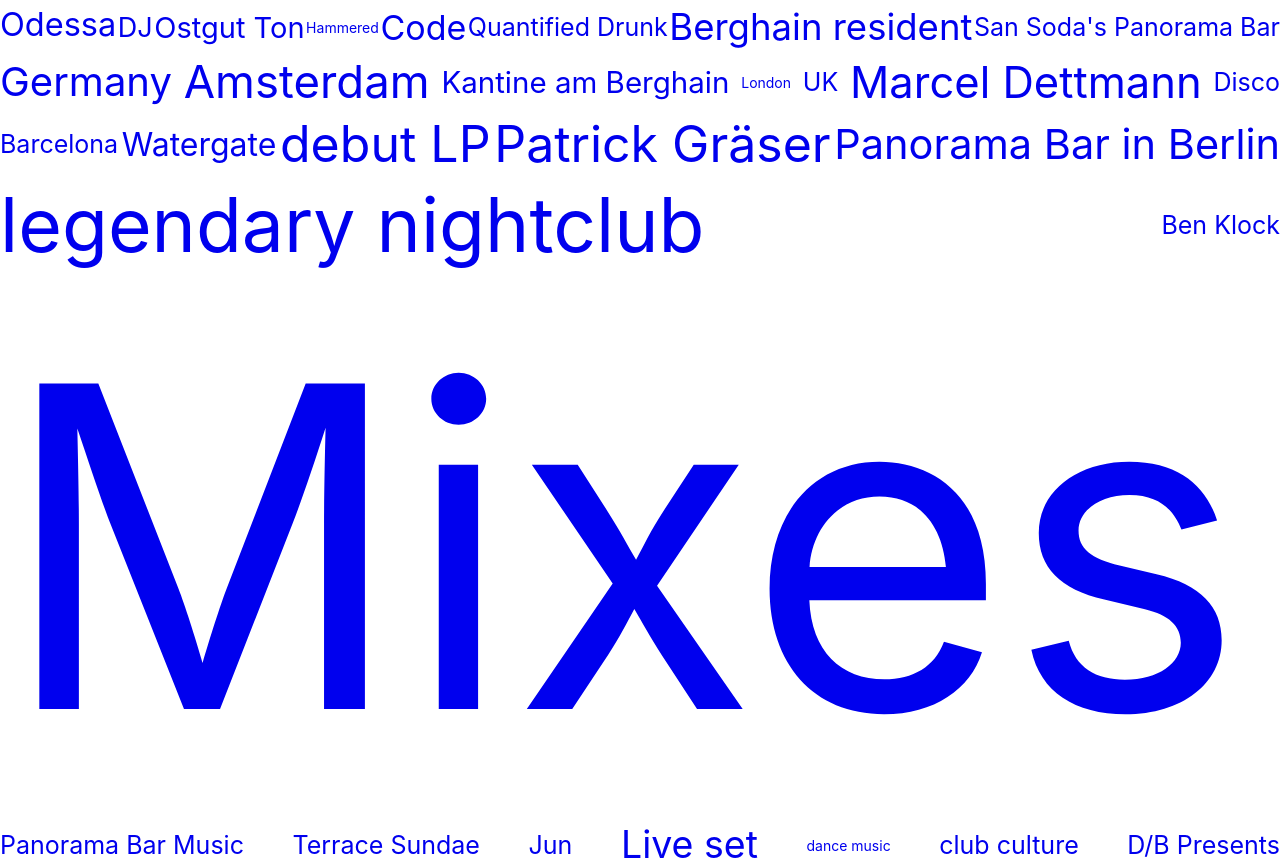
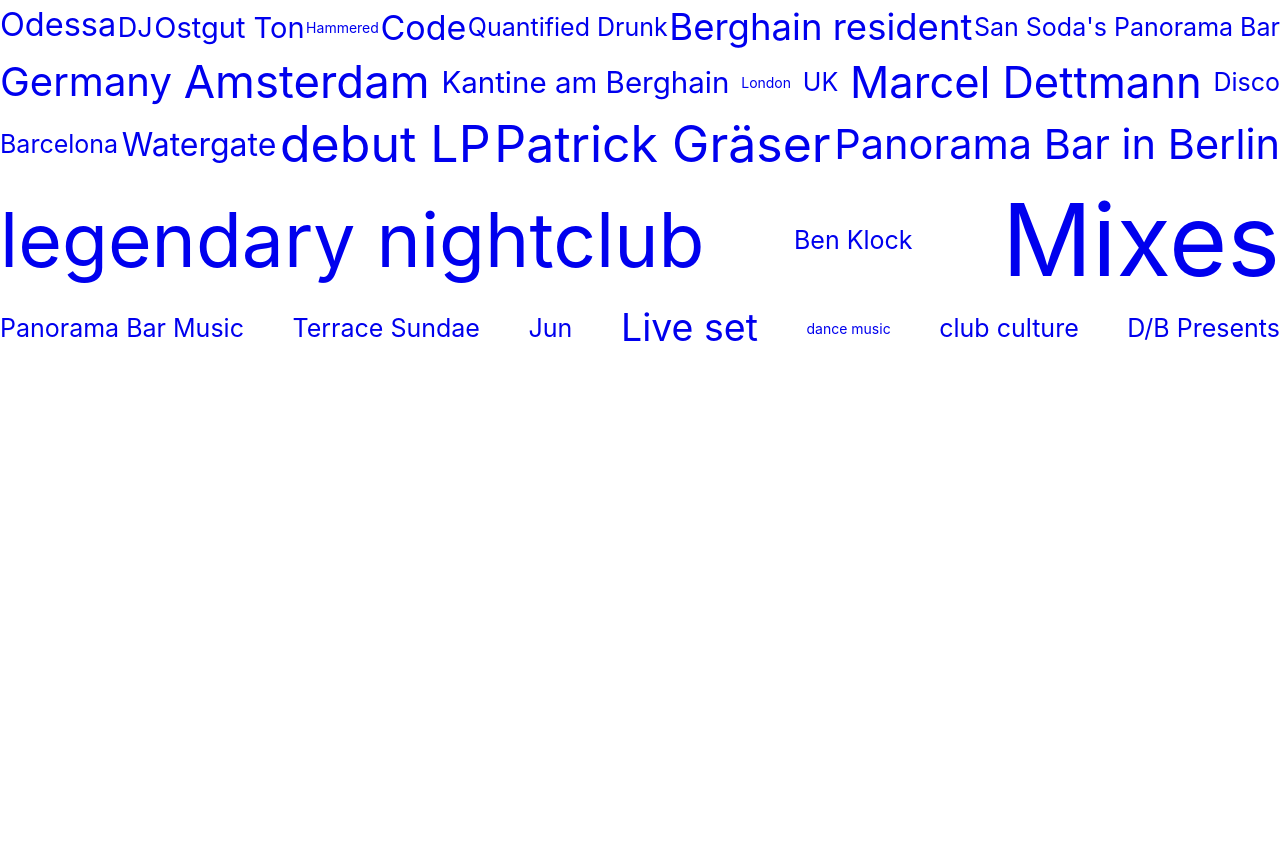
Before and after one commit to kmoiseenko/tags_cloud, a React (Create React App) app: page / in a window 1280 px wide. After the commit the page ends 800 px from the top, so only its background shows below. Built offline with nearby package versions, Linux system fonts and the light colour scheme.

Commit message:
Add max font size check

```diff
--- a/src/Home/Home.jsx
+++ b/src/Home/Home.jsx
@@ -11,6 +11,10 @@
 
 		if (fontSize < 14) {
 			fontSize = 14;
+		}
+
+		if (fontSize > 100) {
+			fontSize = 100;
 		}
 
 		return (
```
